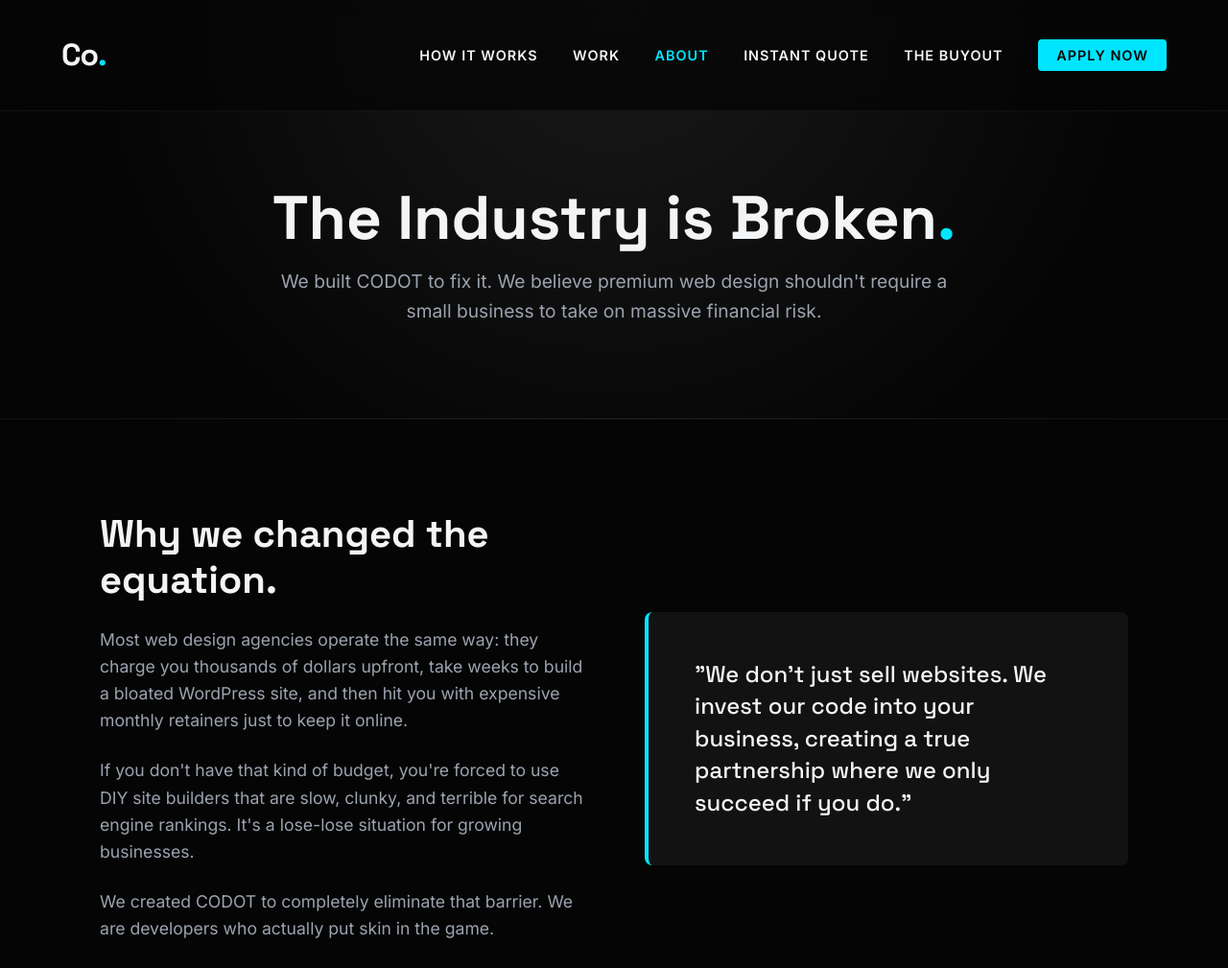
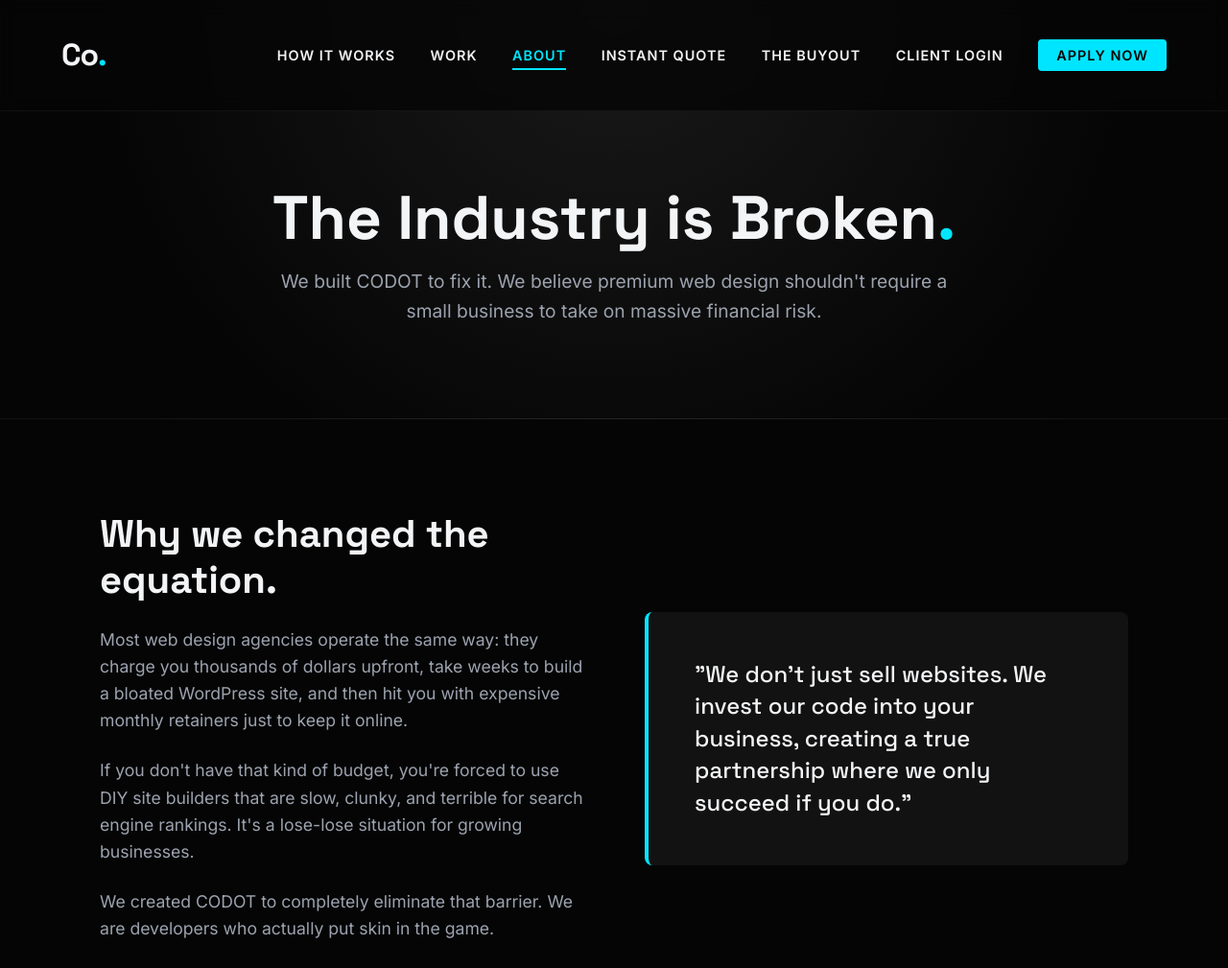
Before and after one commit to CoDotEng/Co., a plain HTML site: page about.html in a window 1280 px wide. Shown: the top 1009 px of the page at 96% size. Drawn offline with Linux system fonts and the light colour scheme.

Commit message:
Update about.html

```diff
--- a/about.html
+++ b/about.html
@@ -172,12 +172,38 @@
         <div class="nav-links">
             <a href="model.html">How It Works</a>
             <a href="work.html">Work</a>
-            <a href="about.html"class="active">About</a>
-             <a href="estimate.html">Instant Quote</a>
+            <a href="about.html">About</a>
+            <a href="estimate.html">Instant Quote</a>
             <a href="buyout.html">The Buyout</a>
+            <a href="login.html">Client Login</a>
             <a href="apply.html" class="nav-btn">Apply Now</a>
         </div>
     </nav>
+
+    <script>
+        document.addEventListener("DOMContentLoaded", () => {
+            // Get the current file name from the URL
+            let currentPath = window.location.pathname.split("/").pop();
+            // Default to index.html if on the root path
+            if (currentPath === "" || currentPath === "/") currentPath = "index.html";
+
+            // Find all the links in the navigation
+            const navLinks = document.querySelectorAll(".nav-links a");
+
+            navLinks.forEach(link => {
+                // If the link matches the current page, highlight it!
+                if (link.getAttribute("href") === currentPath) {
+                    link.style.color = "var(--accent)"; // Make text cyan
+
+                    // Add a bottom border to everything except the Apply button
+                    if (!link.classList.contains("nav-btn")) {
+                        link.style.borderBottom = "2px solid var(--accent)";
+                        link.style.paddingBottom = "5px";
+                    }
+                }
+            });
+        });
+    </script>
 
     <!-- HEADER -->
     <header class="page-header">
```
